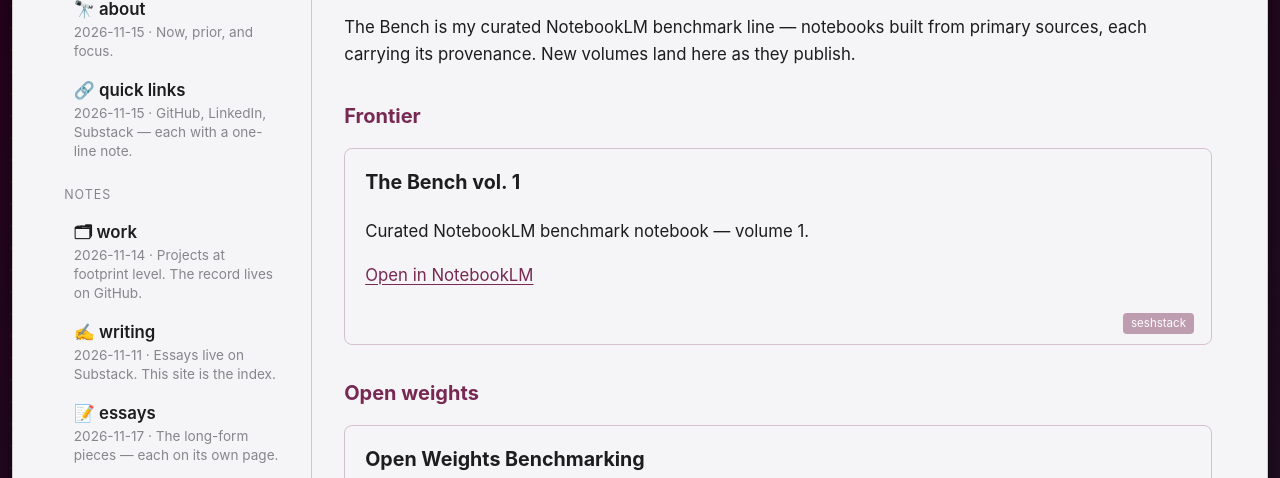
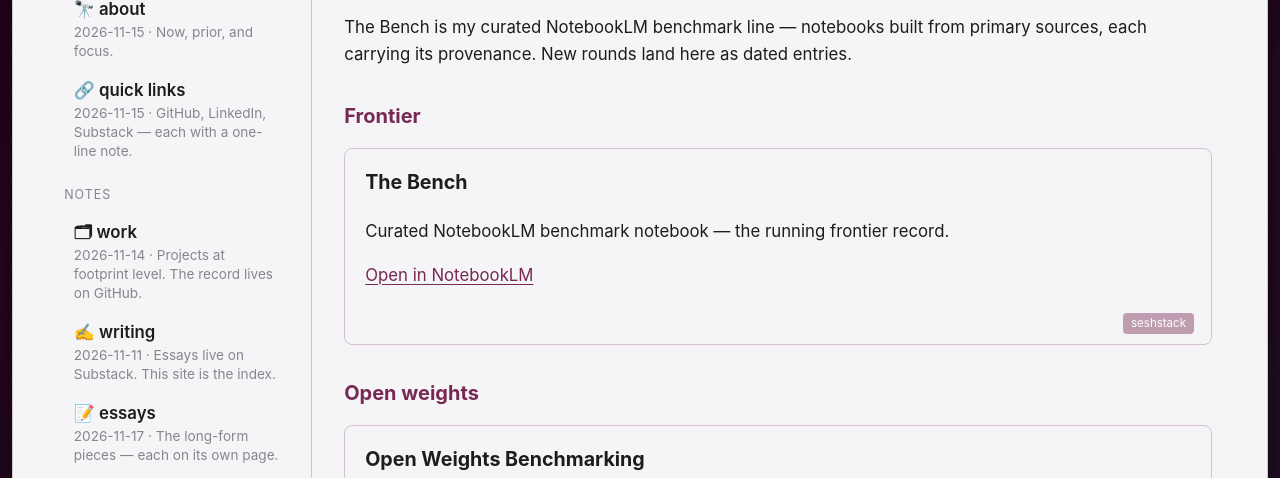
Before and after one commit to OpenSesh95/website, a plain HTML site: page benchmarks.html in a window 1280 px wide. Shown: the part 269-747 px from the top of the page. Drawn offline with Linux system fonts and the light colour scheme.

Commit message:
Benchmarks: The Bench label — volume framing dropped (his ruling 2026-11-21)

```diff
--- a/benchmarks.html
+++ b/benchmarks.html
@@ -55,11 +55,11 @@
   </aside>
   <article class="note">
     <h1>Benchmarks</h1>
-    <p>The Bench is my curated NotebookLM benchmark line — notebooks built from primary sources, each carrying its provenance. New volumes land here as they publish.</p>
+    <p>The Bench is my curated NotebookLM benchmark line — notebooks built from primary sources, each carrying its provenance. New rounds land here as dated entries.</p>
     <h2>Frontier</h2>
     <div class="bench-card" data-series="The Bench">
-      <h3>The Bench vol. 1</h3>
-      <p>Curated NotebookLM benchmark notebook — volume 1.</p>
+      <h3>The Bench</h3>
+      <p>Curated NotebookLM benchmark notebook — the running frontier record.</p>
       <p><a href="https://notebook.google.com/notebook/2841937c-1681-4788-aa09-47001c625faf">Open in NotebookLM</a></p>
       <p class="bench-mark">seshstack</p>
     </div>
```
